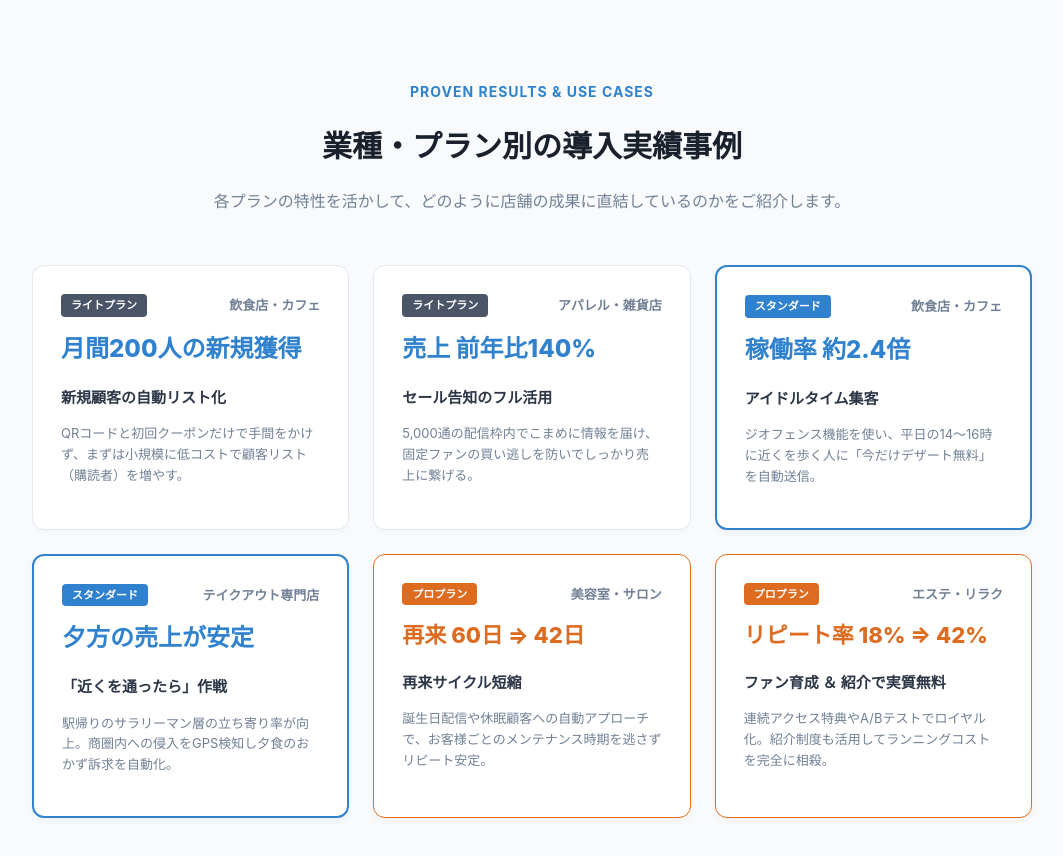
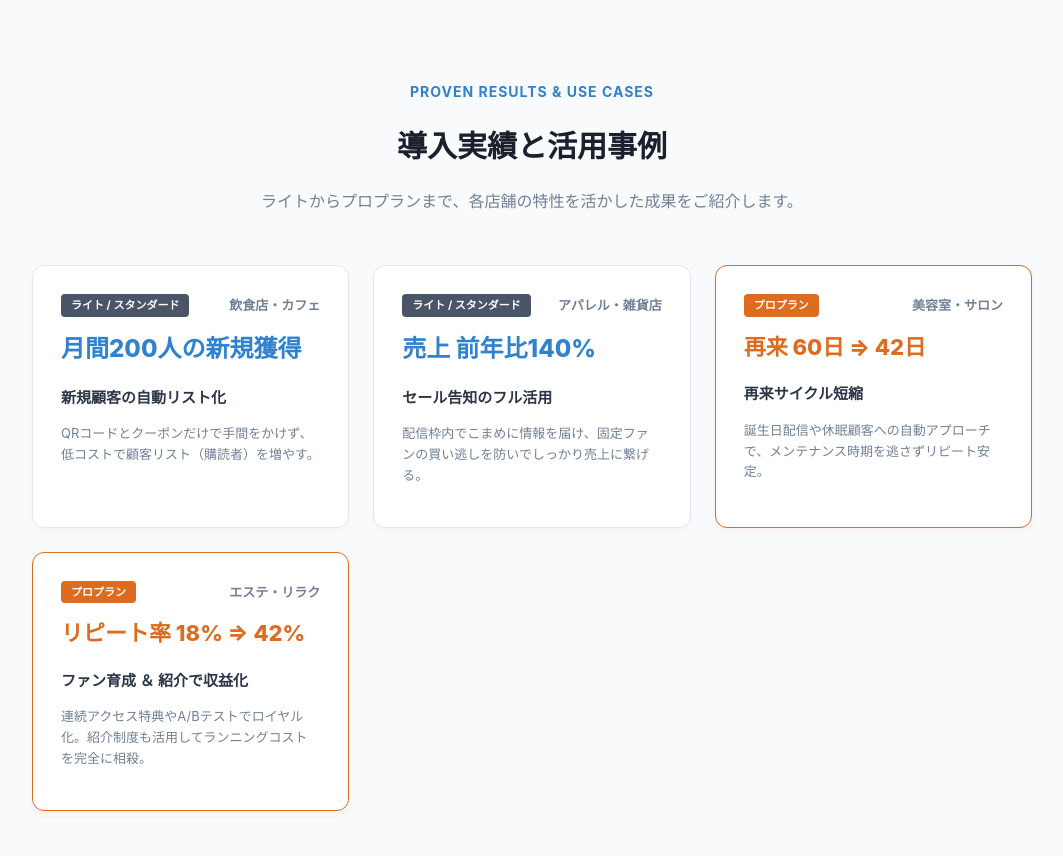
Before and after one commit to thellcishii-lang/push-taro, a Next.js app: page /lp in a window 1280 px wide. Shown: the part 1920-2776 px from the top of the page, without its empty margins (108-1171 px from the left). Built offline with nearby package versions, Linux system fonts and the light colour scheme.

Commit message:
Update page.tsx

```diff
--- a/app/lp/page.tsx
+++ b/app/lp/page.tsx
@@ -12,13 +12,12 @@ export default function LandingPage() {
           Push-taro<span style={{ color: '#3182ce', fontSize: '14px', marginLeft: '8px', fontWeight: 'normal' }}>本格派CRMツール</span>
         </div>
         <div style={{ display: 'flex', gap: '20px', alignItems: 'center' }}>
-          <a href="#referral" style={{ fontSize: '14px', fontWeight: '600', color: '#dd6b20', textDecoration: 'none' }}>
-            紹介制度について
+          <a href="#agency-intro" style={{ fontSize: '14px', fontWeight: '600', color: '#dd6b20', textDecoration: 'none' }}>
+            代理店制度について
           </a>
           <a href="#pricing" style={{ fontSize: '14px', fontWeight: '600', color: '#4a5568', textDecoration: 'none' }}>
             料金プラン
           </a>
-          {/* 将来チャットボットに差し替え可能な問い合わせボタン */}
           <a href="#contact" style={{ fontSize: '14px', fontWeight: '600', color: '#3182ce', textDecoration: 'none' }}>
             お問い合わせ
           </a>
@@ -107,83 +106,53 @@ export default function LandingPage() {
         </div>
       </section>
 
-      {/* 6つの業種別・プラン別実績セクション */}
+      {/* 4つの導入実績事例セクション（スタンダード統合版） */}
       <section style={{ maxWidth: '1000px', margin: '80px auto', padding: '0 20px' }}>
         <div style={{ textAlign: 'center', marginBottom: '50px' }}>
           <span style={{ color: '#3182ce', fontWeight: '700', fontSize: '14px', textTransform: 'uppercase', letterSpacing: '1px' }}>
             Proven Results & Use Cases
           </span>
           <h2 style={{ fontSize: '30px', fontWeight: '800', color: '#1a202c', margin: '16px 0 10px 0' }}>
-            業種・プラン別の導入実績事例
+            導入実績と活用事例
           </h2>
           <p style={{ color: '#718096', fontSize: '16px' }}>
-            各プランの特性を活かして、どのように店舗の成果に直結しているのかをご紹介します。
+            ライトからプロプランまで、各店舗の特性を活かした成果をご紹介します。
           </p>
         </div>
 
         <div style={{ display: 'grid', gridTemplateColumns: 'repeat(auto-fit, minmax(300px, 1fr))', gap: '24px' }}>
 
-          {/* 事例1: ライト */}
+          {/* 事例1: ライト・スタンダード */}
           <div style={{ background: '#fff', padding: '28px', borderRadius: '12px', border: '1px solid #e2e8f0', boxShadow: '0 4px 6px rgba(0,0,0,0.02)', display: 'flex', flexDirection: 'column', justifyContent: 'space-between' }}>
             <div>
               <div style={{ display: 'flex', justifyContent: 'space-between', alignItems: 'center', marginBottom: '12px' }}>
-                <span style={{ background: '#4a5568', color: '#fff', padding: '2px 10px', fontSize: '11px', fontWeight: '700', borderRadius: '4px' }}>ライトプラン</span>
+                <span style={{ background: '#4a5568', color: '#fff', padding: '2px 10px', fontSize: '11px', fontWeight: '700', borderRadius: '4px' }}>ライト / スタンダード</span>
                 <span style={{ fontSize: '13px', color: '#718096', fontWeight: '600' }}>飲食店・カフェ</span>
               </div>
               <div style={{ fontSize: '24px', fontWeight: '800', color: '#3182ce', marginBottom: '8px' }}>月間200人の新規獲得</div>
               <h3 style={{ fontSize: '15px', fontWeight: '700', color: '#2d3748', marginBottom: '8px' }}>新規顧客の自動リスト化</h3>
               <p style={{ fontSize: '13px', color: '#718096', lineHeight: '1.6' }}>
-                QRコードと初回クーポンだけで手間をかけず、まずは小規模に低コストで顧客リスト（購読者）を増やす。
+                QRコードとクーポンだけで手間をかけず、低コストで顧客リスト（購読者）を増やす。
               </p>
             </div>
           </div>
 
-          {/* 事例2: ライト */}
+          {/* 事例2: ライト・スタンダード */}
           <div style={{ background: '#fff', padding: '28px', borderRadius: '12px', border: '1px solid #e2e8f0', boxShadow: '0 4px 6px rgba(0,0,0,0.02)', display: 'flex', flexDirection: 'column', justifyContent: 'space-between' }}>
             <div>
               <div style={{ display: 'flex', justifyContent: 'space-between', alignItems: 'center', marginBottom: '12px' }}>
-                <span style={{ background: '#4a5568', color: '#fff', padding: '2px 10px', fontSize: '11px', fontWeight: '700', borderRadius: '4px' }}>ライトプラン</span>
+                <span style={{ background: '#4a5568', color: '#fff', padding: '2px 10px', fontSize: '11px', fontWeight: '700', borderRadius: '4px' }}>ライト / スタンダード</span>
                 <span style={{ fontSize: '13px', color: '#718096', fontWeight: '600' }}>アパレル・雑貨店</span>
               </div>
               <div style={{ fontSize: '24px', fontWeight: '800', color: '#3182ce', marginBottom: '8px' }}>売上 前年比140%</div>
               <h3 style={{ fontSize: '15px', fontWeight: '700', color: '#2d3748', marginBottom: '8px' }}>セール告知のフル活用</h3>
               <p style={{ fontSize: '13px', color: '#718096', lineHeight: '1.6' }}>
-                5,000通の配信枠内でこまめに情報を届け、固定ファンの買い逃しを防いでしっかり売上に繋げる。
+                配信枠内でこまめに情報を届け、固定ファンの買い逃しを防いでしっかり売上に繋げる。
               </p>
             </div>
           </div>
 
-          {/* 事例3: スタンダード */}
-          <div style={{ background: '#fff', padding: '28px', borderRadius: '12px', border: '2px solid #3182ce', boxShadow: '0 4px 6px rgba(49, 130, 206, 0.05)', display: 'flex', flexDirection: 'column', justifyContent: 'space-between' }}>
-            <div>
-              <div style={{ display: 'flex', justifyContent: 'space-between', alignItems: 'center', marginBottom: '12px' }}>
-                <span style={{ background: '#3182ce', color: '#fff', padding: '2px 10px', fontSize: '11px', fontWeight: '700', borderRadius: '4px' }}>スタンダード</span>
-                <span style={{ fontSize: '13px', color: '#718096', fontWeight: '600' }}>飲食店・カフェ</span>
-              </div>
-              <div style={{ fontSize: '24px', fontWeight: '800', color: '#3182ce', marginBottom: '8px' }}>稼働率 約2.4倍</div>
-              <h3 style={{ fontSize: '15px', fontWeight: '700', color: '#2d3748', marginBottom: '8px' }}>アイドルタイム集客</h3>
-              <p style={{ fontSize: '13px', color: '#718096', lineHeight: '1.6' }}>
-                ジオフェンス機能を使い、平日の14〜16時に近くを歩く人に「今だけデザート無料」を自動送信。
-              </p>
-            </div>
-          </div>
-
-          {/* 事例4: スタンダード */}
-          <div style={{ background: '#fff', padding: '28px', borderRadius: '12px', border: '2px solid #3182ce', boxShadow: '0 4px 6px rgba(49, 130, 206, 0.05)', display: 'flex', flexDirection: 'column', justifyContent: 'space-between' }}>
-            <div>
-              <div style={{ display: 'flex', justifyContent: 'space-between', alignItems: 'center', marginBottom: '12px' }}>
-                <span style={{ background: '#3182ce', color: '#fff', padding: '2px 10px', fontSize: '11px', fontWeight: '700', borderRadius: '4px' }}>スタンダード</span>
-                <span style={{ fontSize: '13px', color: '#718096', fontWeight: '600' }}>テイクアウト専門店</span>
-              </div>
-              <div style={{ fontSize: '24px', fontWeight: '800', color: '#3182ce', marginBottom: '8px' }}>夕方の売上が安定</div>
-              <h3 style={{ fontSize: '15px', fontWeight: '700', color: '#2d3748', marginBottom: '8px' }}>「近くを通ったら」作戦</h3>
-              <p style={{ fontSize: '13px', color: '#718096', lineHeight: '1.6' }}>
-                駅帰りのサラリーマン層の立ち寄り率が向上。商圏内への侵入をGPS検知し夕食のおかず訴求を自動化。
-              </p>
-            </div>
-          </div>
-
-          {/* 事例5: プロ */}
+          {/* 事例3: プロ */}
           <div style={{ background: '#fff', padding: '28px', borderRadius: '12px', border: '1px solid #dd6b20', boxShadow: '0 4px 6px rgba(221, 107, 32, 0.05)', display: 'flex', flexDirection: 'column', justifyContent: 'space-between' }}>
             <div>
               <div style={{ display: 'flex', justifyContent: 'space-between', alignItems: 'center', marginBottom: '12px' }}>
@@ -193,12 +162,12 @@ export default function LandingPage() {
               <div style={{ fontSize: '22px', fontWeight: '800', color: '#dd6b20', marginBottom: '8px' }}>再来 60日 ⇒ 42日</div>
               <h3 style={{ fontSize: '15px', fontWeight: '700', color: '#2d3748', marginBottom: '8px' }}>再来サイクル短縮</h3>
               <p style={{ fontSize: '13px', color: '#718096', lineHeight: '1.6' }}>
-                誕生日配信や休眠顧客への自動アプローチで、お客様ごとのメンテナンス時期を逃さずリピート安定。
+                誕生日配信や休眠顧客への自動アプローチで、メンテナンス時期を逃さずリピート安定。
               </p>
             </div>
           </div>
 
-          {/* 事例6: プロ */}
+          {/* 事例4: プロ */}
           <div style={{ background: '#fff', padding: '28px', borderRadius: '12px', border: '1px solid #dd6b20', boxShadow: '0 4px 6px rgba(221, 107, 32, 0.05)', display: 'flex', flexDirection: 'column', justifyContent: 'space-between' }}>
             <div>
               <div style={{ display: 'flex', justifyContent: 'space-between', alignItems: 'center', marginBottom: '12px' }}>
@@ -206,79 +175,13 @@ export default function LandingPage() {
                 <span style={{ fontSize: '13px', color: '#718096', fontWeight: '600' }}>エステ・リラク</span>
               </div>
               <div style={{ fontSize: '22px', fontWeight: '800', color: '#dd6b20', marginBottom: '8px' }}>リピート率 18% ⇒ 42%</div>
-              <h3 style={{ fontSize: '15px', fontWeight: '700', color: '#2d3748', marginBottom: '8px' }}>ファン育成 ＆ 紹介で実質無料</h3>
+              <h3 style={{ fontSize: '15px', fontWeight: '700', color: '#2d3748', marginBottom: '8px' }}>ファン育成 ＆ 紹介で収益化</h3>
               <p style={{ fontSize: '13px', color: '#718096', lineHeight: '1.6' }}>
                 連続アクセス特典やA/Bテストでロイヤル化。紹介制度も活用してランニングコストを完全に相殺。
               </p>
             </div>
           </div>
 
-        </div>
-      </section>
-
-      {/* スタンダード機能・ジオフェンス解説セクション */}
-      <section style={{ background: '#edf2f7', padding: '80px 20px' }}>
-        <div style={{ maxWidth: '900px', margin: '0 auto' }}>
-          <div style={{ textAlign: 'center', marginBottom: '40px' }}>
-            <span style={{ color: '#3182ce', fontWeight: '700', fontSize: '14px', textTransform: 'uppercase', letterSpacing: '1px' }}>
-              Feature Spotlight
-            </span>
-            <h2 style={{ fontSize: '28px', fontWeight: '800', color: '#1a202c', margin: '16px 0 12px 0' }}>
-              スタンダードプランの目玉：『ジオフェンス機能』の仕組み
-            </h2>
-            <p style={{ fontSize: '16px', color: '#4a5568', lineHeight: '1.8' }}>
-              お店の半径数十〜数百メートル以内（商圏内）に顧客が足を踏み入れた瞬間、スマホのGPSと連動して自動的にプッシュ通知を送信。自動で来店動機をつくり出します。
-            </p>
-          </div>
-
-          <div style={{ display: 'grid', gridTemplateColumns: 'repeat(auto-fit, minmax(250px, 1fr))', gap: '20px' }}>
-            <div style={{ background: '#fff', padding: '24px', borderRadius: '12px', border: '1px solid #cbd5e0', textAlign: 'center' }}>
-              <div style={{ fontSize: '32px', marginBottom: '10px' }}>📍</div>
-              <h4 style={{ fontSize: '16px', fontWeight: '700', color: '#2d3748', marginBottom: '8px' }}>STEP 1：エリアに入る</h4>
-              <p style={{ fontSize: '13px', color: '#718096', lineHeight: '1.6' }}>周辺を歩いている見込み客や既存顧客をGPSが自動で検知。</p>
-            </div>
-            <div style={{ background: '#fff', padding: '24px', borderRadius: '12px', border: '1px solid #cbd5e0', textAlign: 'center' }}>
-              <div style={{ fontSize: '32px', marginBottom: '10px' }}>🎟️</div>
-              <h4 style={{ fontSize: '16px', fontWeight: '700', color: '#2d3748', marginBottom: '8px' }}>STEP 2：クーポンを自動配信</h4>
-              <p style={{ fontSize: '13px', color: '#718096', lineHeight: '1.6' }}>「お近くの方へ！今から使える限定特典」などをスマホへ自動でお届け。</p>
-            </div>
-            <div style={{ background: '#fff', padding: '24px', borderRadius: '12px', border: '1px solid #cbd5e0', textAlign: 'center' }}>
-              <div style={{ fontSize: '32px', marginBottom: '10px' }}>🏃</div>
-              <h4 style={{ fontSize: '16px', fontWeight: '700', color: '#2d3748', marginBottom: '8px' }}>STEP 3：そのまま来店へ</h4>
-              <p style={{ fontSize: '13px', color: '#718096', lineHeight: '1.6' }}>どこに行こうか迷っているお客様をダイレクトに店舗の席へ誘導。</p>
-            </div>
-          </div>
-        </div>
-      </section>
-
-      {/* プロプラン紹介制度セクション */}
-      <section id="referral" style={{ background: '#1a202c', color: '#fff', padding: '80px 20px' }}>
-        <div style={{ maxWidth: '850px', margin: '0 auto', textAlign: 'center' }}>
-          <span style={{ background: 'rgba(236, 201, 75, 0.2)', color: '#ecc94b', border: '1px solid #ecc94b', padding: '6px 16px', borderRadius: '20px', fontSize: '13px', fontWeight: '600', textTransform: 'uppercase', letterSpacing: '1px' }}>
-            Pro Plan Exclusive
-          </span>
-          <h2 style={{ fontSize: '32px', fontWeight: '800', margin: '20px 0 16px 0', letterSpacing: '-0.5px' }}>
-            プロプラン限定：紹介制度で「実質無料」運用
-          </h2>
-          <p style={{ fontSize: '16px', color: '#a0aec0', lineHeight: '1.8', marginBottom: '40px' }}>
-            プロプランを他の店舗様に紹介すると、月額料金の<strong>10%（約980円分）が毎月ポイント還元</strong>されます。<br />
-            10件ご紹介いただければ、プロプランがなんと<strong>実質ゼロ円（無料）</strong>に！貯まったポイントは1P＝1円として1万円から自動口座振込で引き出し可能です。
-          </p>
-
-          <div style={{ display: 'grid', gridTemplateColumns: 'repeat(auto-fit, minmax(240px, 1fr))', gap: '20px', textAlign: 'left' }}>
-            <div style={{ background: 'rgba(255,255,255,0.05)', padding: '24px', borderRadius: '8px', border: '1px solid rgba(255,255,255,0.1)' }}>
-              <div style={{ color: '#ecc94b', fontWeight: '700', fontSize: '16px', marginBottom: '8px' }}>🎁 10% 毎月還元</div>
-              <p style={{ fontSize: '13px', color: '#cbd5e0', lineHeight: '1.6' }}>紹介した店舗が契約中である限り、毎月継続してポイントがチャージされ続けます。</p>
-            </div>
-            <div style={{ background: 'rgba(255,255,255,0.05)', padding: '24px', borderRadius: '8px', border: '1px solid rgba(255,255,255,0.1)' }}>
-              <div style={{ color: '#ecc94b', fontWeight: '700', fontSize: '16px', marginBottom: '8px' }}>🚀 10件で実質無料</div>
-              <p style={{ fontSize: '13px', color: '#cbd5e0', lineHeight: '1.6' }}>10店舗の仲間を増やすだけで、9,800円の最高峰プランがタダに。</p>
-            </div>
-            <div style={{ background: 'rgba(255,255,255,0.05)', padding: '24px', borderRadius: '8px', border: '1px solid rgba(255,255,255,0.1)' }}>
-              <div style={{ color: '#ecc94b', fontWeight: '700', fontSize: '16px', marginBottom: '8px' }}>💰 1万円から現金化</div>
-              <p style={{ fontSize: '13px', color: '#cbd5e0', lineHeight: '1.6' }}>1P=1円で換算。1万円を超えたら申請ボタン一つで銀行口座へ振り込み。</p>
-            </div>
-          </div>
         </div>
       </section>
 
@@ -337,11 +240,11 @@ export default function LandingPage() {
                   月間配信上限: 10,000通 (1万通)
                 </p>
                 <p style={{ fontSize: '14px', color: '#718096', marginBottom: '24px', borderBottom: '1px solid #e2e8f0', paddingBottom: '16px' }}>
-                  ジオフェンス機能でリアルタイムな来店を強力に促進
+                  より多くの配信と充実のサポートで集客を加速
                 </p>
                 <ul style={{ fontSize: '14px', color: '#2d3748', paddingLeft: '20px', lineHeight: '2' }}>
                   <li>ライトプランの全機能</li>
-                  <li><strong>ジオフェンス機能（位置情報連動）</strong></li>
+                  <li>拡大された配信枠（月1万通）</li>
                   <li>優先サポート対応</li>
                 </ul>
               </div>
@@ -353,7 +256,7 @@ export default function LandingPage() {
               </Link>
             </div>
 
-            {/* プロプラン */}
+            {/* プロプラン（10,000円に統一） */}
             <div style={{ background: '#fff', borderRadius: '12px', padding: '36px 30px', border: '2px solid #dd6b20', position: 'relative', display: 'flex', flexDirection: 'column', justifyContent: 'space-between', boxShadow: '0 10px 15px -3px rgba(221, 107, 32, 0.15)' }}>
               <div style={{ position: 'absolute', top: '-14px', right: '24px', background: '#dd6b20', color: '#fff', padding: '4px 14px', fontSize: '12px', fontWeight: '700', borderRadius: '12px' }}>
                 最高峰・実質無料化
@@ -361,7 +264,7 @@ export default function LandingPage() {
               <div>
                 <h3 style={{ fontSize: '18px', color: '#dd6b20', fontWeight: '700', marginBottom: '8px' }}>プロプラン</h3>
                 <div style={{ fontSize: '36px', fontWeight: '800', color: '#1a202c', marginBottom: '16px' }}>
-                  9,800円<span style={{ fontSize: '14px', color: '#718096', fontWeight: 'normal' }}>/月 (税込)</span>
+                  10,000円<span style={{ fontSize: '14px', color: '#718096', fontWeight: 'normal' }}>/月 (税込)</span>
                 </div>
                 <p style={{ fontSize: '14px', color: '#e53e3e', fontWeight: '700', marginBottom: '16px' }}>
                   月間配信上限: 50,000通 (5万通)
@@ -374,7 +277,7 @@ export default function LandingPage() {
                   <li><strong>連続アクセス特典・誕生日配信</strong></li>
                   <li><strong>アプリ内メッセージ ＆ A/Bテスト</strong></li>
                   <li><strong>休眠顧客自動アプローチ機能</strong></li>
-                  <li><strong>紹介制度（10%還元で実質無料化）</strong></li>
+                  <li><strong>紹介制度（最大45%超過累進還元）</strong></li>
                 </ul>
               </div>
               <Link
@@ -389,7 +292,31 @@ export default function LandingPage() {
         </div>
       </section>
 
-      {/* お問い合わせセクション（将来チャットボットに差し替え可能） */}
+      {/* 料金プラン下の代理店制度セクション（ご要望の導線） */}
+      <section id="agency-intro" style={{ background: '#1a202c', color: '#fff', padding: '80px 20px', textAlign: 'center' }}>
+        <div style={{ maxWidth: '800px', margin: '0 auto' }}>
+          <span style={{ background: 'rgba(236, 201, 75, 0.2)', color: '#ecc94b', border: '1px solid #ecc94b', padding: '6px 16px', borderRadius: '20px', fontSize: '13px', fontWeight: '600', textTransform: 'uppercase', letterSpacing: '1px' }}>
+            Partner Program
+          </span>
+          <h2 style={{ fontSize: '32px', fontWeight: '800', margin: '20px 0 16px 0', letterSpacing: '-0.5px' }}>
+            事業を加速させる「代理店・パートナー制度」
+          </h2>
+          <p style={{ fontSize: '16px', color: '#a0aec0', lineHeight: '1.8', marginBottom: '30px' }}>
+            ご紹介数に応じて報酬がステップアップする<strong>超過累進型報酬（30%〜最大45%還元）</strong>を採用。<br />
+            安心のPayPay送金で、あなたのビジネスに強力な収益の柱を構築しませんか？<br />
+            <span style={{ color: '#ecc94b', fontSize: '14px' }}>※今だけ限定：加盟金 通常100万円 ➔ 30万円でパートナー参加可能！</span>
+          </p>
+
+          <Link
+            href="/agency"
+            style={{ display: 'inline-block', background: '#ecc94b', color: '#1a202c', padding: '14px 32px', borderRadius: '8px', fontSize: '16px', fontWeight: '700', textDecoration: 'none', boxShadow: '0 4px 12px rgba(236, 201, 75, 0.3)' }}
+          >
+            代理店制度の仕組み・詳細はこちら ➔
+          </Link>
+        </div>
+      </section>
+
+      {/* お問い合わせセクション */}
       <section id="contact" style={{ background: '#edf2f7', padding: '60px 20px', textAlign: 'center' }}>
         <div style={{ maxWidth: '600px', margin: '0 auto' }}>
           <h3 style={{ fontSize: '24px', fontWeight: '800', color: '#1a202c', marginBottom: '12px' }}>
@@ -407,7 +334,7 @@ export default function LandingPage() {
         </div>
       </section>
 
-      {/* フッター（法的ページとリンクを統合） */}
+      {/* フッター */}
       <footer style={{ background: '#1a202c', color: '#a0aec0', padding: '50px 20px', textAlign: 'center', fontSize: '14px' }}>
         <p style={{ margin: '0 0 10px 0', color: '#fff', fontWeight: '700', fontSize: '18px' }}>Push-taro</p>
         <p style={{ margin: '0 0 20px 0' }}>店舗専用プッシュ通知・CRMプラットフォーム</p>
```
